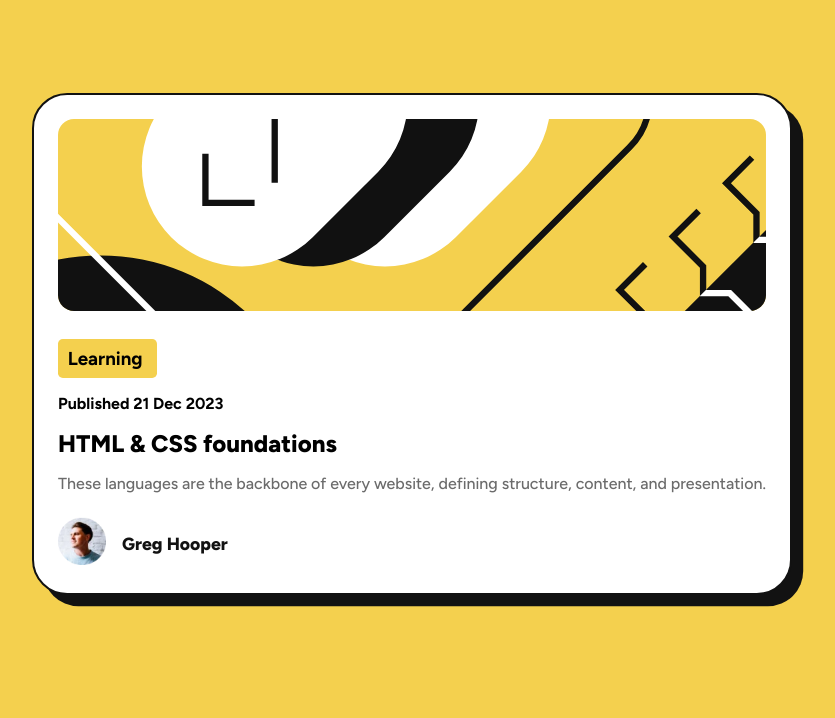
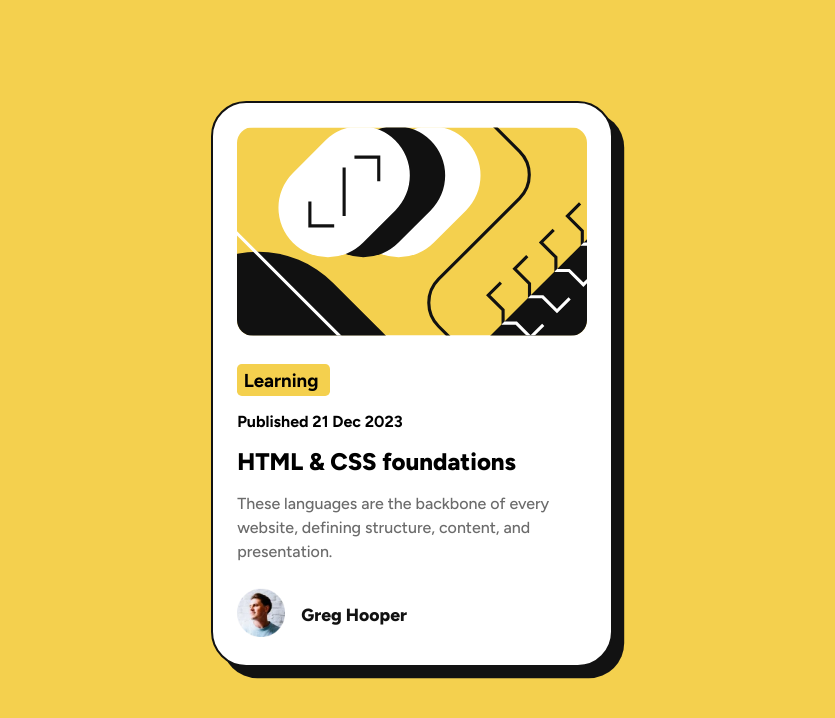
Before and after one commit to Nwaugojohnson/Frontend-Mentor-Blog-Preview-Card, a plain HTML site: page index.html in a window 1280 px wide. Shown: the whole page, without its empty margins (228-1063 px from the left). Drawn offline with Linux system fonts and the light colour scheme.

Commit message:
project completed

```diff
--- a/style.css
+++ b/style.css
@@ -36,7 +36,6 @@ body {
 }
 
 .img > img {
-  height: 24vh;
   object-fit: cover;
   margin-bottom: 1.5rem;
 }
@@ -44,12 +43,13 @@ body {
 .img img {
   border-radius: 1rem;
   width: 100%;
+  height: 60%;
 }
 
 .content h3 {
   background-color: var(--color-background);
   width: 5rem;
-  padding: 0.5rem 0.6rem;
+  padding: 0.3rem 0.4rem;
   border-radius: 0.3rem;
   margin-bottom: 1rem;
 }
@@ -72,6 +72,7 @@ body {
 .content p {
   font-size: 1rem;
   color: var(--color-text-gray-500);
+  line-height: 1.5;
 }
 
 .sub-content {
@@ -90,3 +91,24 @@ body {
   font-weight: 800;
   color: var(--color-text-gray-950);
 }
+
+/* ////////////////////////////////////////// */
+@media screen and (min-width: 1024px) {
+  main {
+    display: flex;
+    justify-content: center;
+    align-items: center;
+    min-height: 90vh;
+  }
+  .contents {
+    width: 46%;
+  }
+  .content h3 {
+    padding: 0.3rem 0.4rem;
+  }
+  .img img {
+    border-radius: 1rem;
+    width: 100%;
+    height: 60%;
+  }
+}
```
